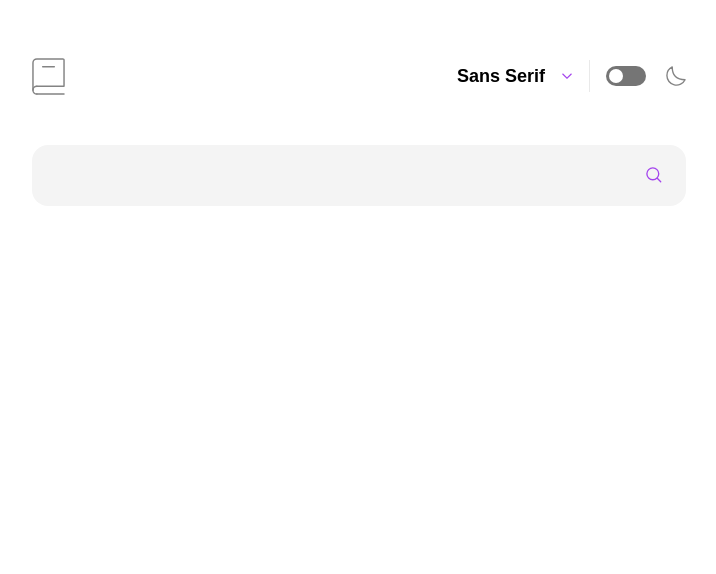
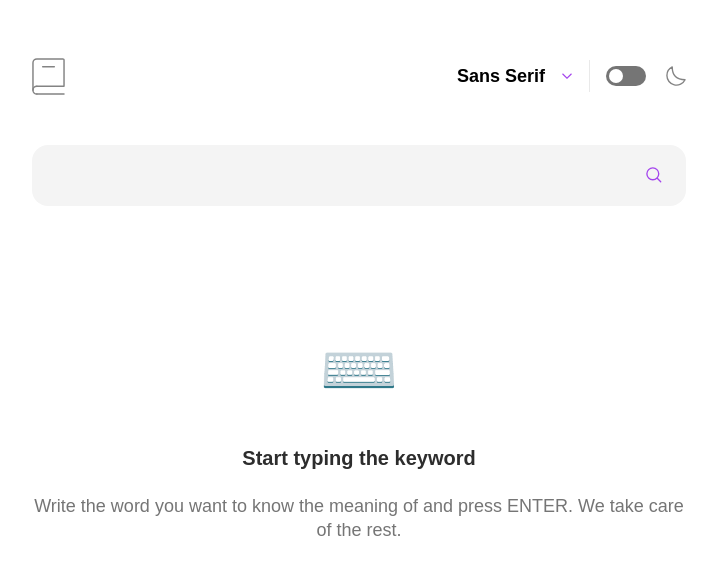
Before and after one commit to Orliland/dictionary_web_app, a React (Vite) app: page / in a window 1280 px wide. Shown: the top 574 px of the page, without its empty margins (281-997 px from the left). Built offline with nearby package versions, Linux system fonts and the light colour scheme.

Commit message:
add landing component for not keword search

```diff
--- a/src/App.jsx
+++ b/src/App.jsx
@@ -3,6 +3,7 @@ import Header from "./layout/Header";
 
 import { ThemeContext } from "./utils/ThemeContext";
 import { FontContext } from "./utils/FontContext";
+import Landing from "./layout/Landing";
 
 function App() {
   const [dark, setDark] = useState(false);
@@ -13,8 +14,17 @@ function App() {
   return (
     <ThemeContext.Provider value={[dark, setDark]}>
       <FontContext.Provider value={[font, setFont]}>
-        <div className="m-6 mb-[85px] md:mx-10 md:mb-[118px] md:mt-[58px] lg:mx-auto lg:mb-[124px] lg:w-[51.11111%]">
+        <div
+          className={`${font == "Sans Serif" && "font-sans"} ${font == "Serif" && "font-serif"} ${font == "Mono" && "font-mono"} m-6 mb-[85px] md:mx-10 md:mb-[118px] md:mt-[58px] lg:mx-auto lg:mb-[124px] lg:w-[51.11111%]`}
+        >
           <Header keyword={keyword} setKeyword={setKeyword} />
+          <main>
+            <Landing
+              icon="⌨️"
+              title="Start typing the keyword"
+              description="Write the word you want to know the meaning of and press ENTER. We take care of the rest."
+            />
+          </main>
         </div>
       </FontContext.Provider>
     </ThemeContext.Provider>
--- /dev/null
+++ b/src/layout/Landing.jsx
@@ -0,0 +1,13 @@
+const Landing = ({ icon, title, description }) => {
+  return (
+    <div className="mt-[132px] text-center">
+      <span className="text-[64px] leading-[64px]">{icon}</span>
+      <h2 className="heading-s mb-6 mt-[44px] font-bold text-black-200">
+        {title}
+      </h2>
+      <p className="body-m text-white-400">{description}</p>
+    </div>
+  );
+};
+
+export default Landing;
--- a/src/output.css
+++ b/src/output.css
@@ -554,6 +554,18 @@ video {
   display: none;
 }
 
+.heading-s {
+  font-size: 20px;
+  font-weight: 400;
+  line-height: 24px;
+}
+
+.body-m {
+  font-size: 18px;
+  font-weight: 400;
+  line-height: 24px;
+}
+
 .body-b {
   font-size: 14px;
   font-weight: 700;
@@ -626,6 +638,18 @@ video {
 
 .mr-6 {
   margin-right: 1.5rem;
+}
+
+.mb-6 {
+  margin-bottom: 1.5rem;
+}
+
+.mt-\[44px\] {
+  margin-top: 44px;
+}
+
+.mt-\[132px\] {
+  margin-top: 132px;
 }
 
 .block {
@@ -801,6 +825,10 @@ video {
   padding-bottom: 22px;
 }
 
+.text-center {
+  text-align: center;
+}
+
 .font-mono {
   font-family: Inconsolata Variable, monospace;
 }
@@ -818,12 +846,30 @@ video {
   line-height: 1.5rem;
 }
 
+.text-\[64px\] {
+  font-size: 64px;
+}
+
 .font-bold {
   font-weight: 700;
 }
 
 .leading-\[22px\] {
   line-height: 22px;
+}
+
+.leading-\[64px\] {
+  line-height: 64px;
+}
+
+.text-black-200 {
+  --tw-text-opacity: 1;
+  color: rgb(45 45 45 / var(--tw-text-opacity));
+}
+
+.text-white-400 {
+  --tw-text-opacity: 1;
+  color: rgb(117 117 117 / var(--tw-text-opacity));
 }
 
 .shadow-\[0_5px_30px_rgba\(0\2c 0\2c 0\2c 0\.1\)\] {
```
